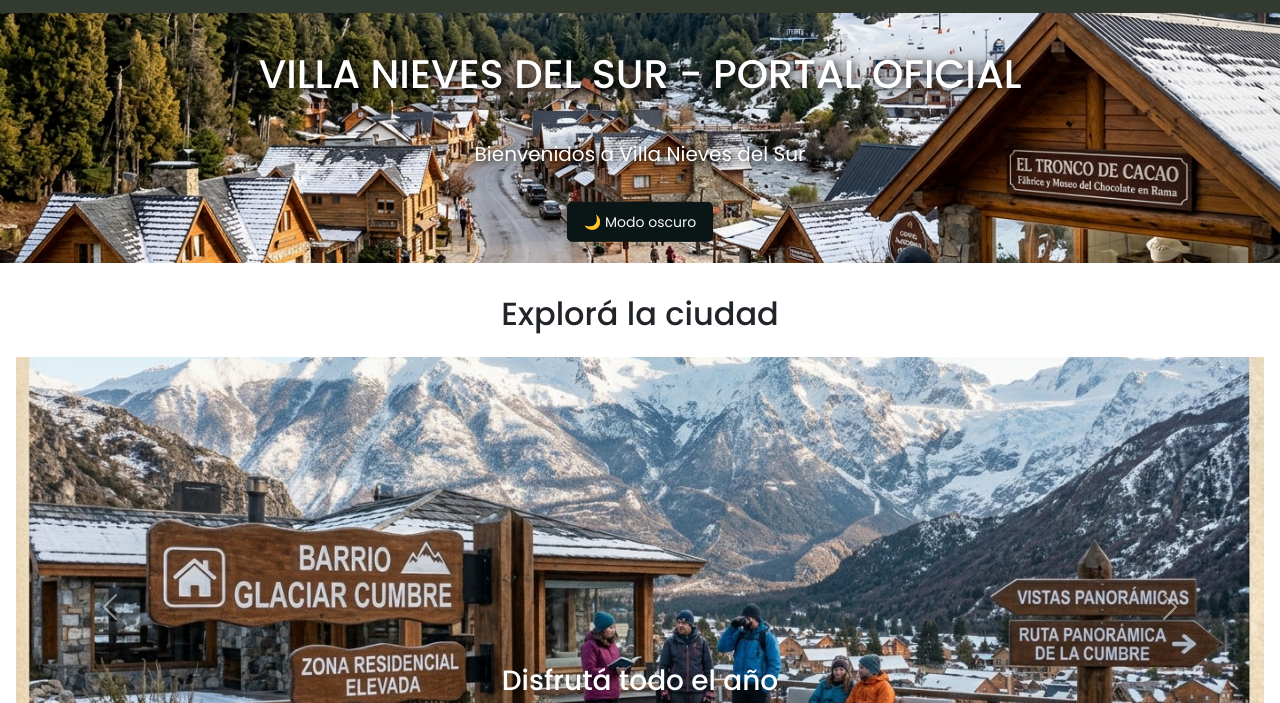
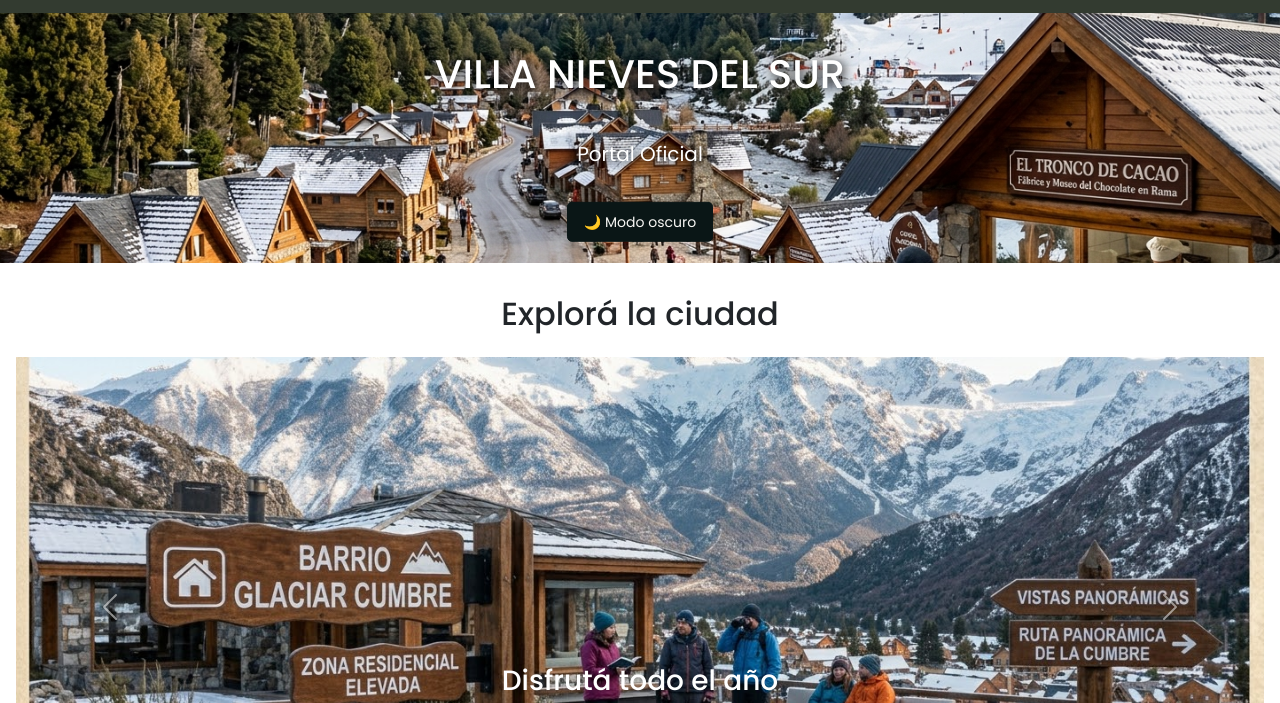
Before and after one commit to nicolasgonzalez15/tp-final-lenguajes-1, a plain HTML site: page index.html in a window 1280 px wide. Shown: the part 61-764 px from the top of the page. Drawn offline with nearby package versions, Linux system fonts and the light colour scheme.

Commit message:
fix: se corrige título y subtítulo de sección principal en index

```diff
--- a/index.html
+++ b/index.html
@@ -42,8 +42,8 @@
 
         <section id="principal" class="principal">
             <div class="textos-principal">
-                <h1>VILLA NIEVES DEL SUR - PORTAL OFICIAL</h1>
-                <p>Bienvenidos a Villa Nieves del Sur</p>
+                <h1>VILLA NIEVES DEL SUR</h1>
+                <p>Portal Oficial</p>
                 <button type="button" id="modo-oscuro" class="btn-modo-oscuro">🌙 Modo oscuro</button>
             </div>
         </section>
```
